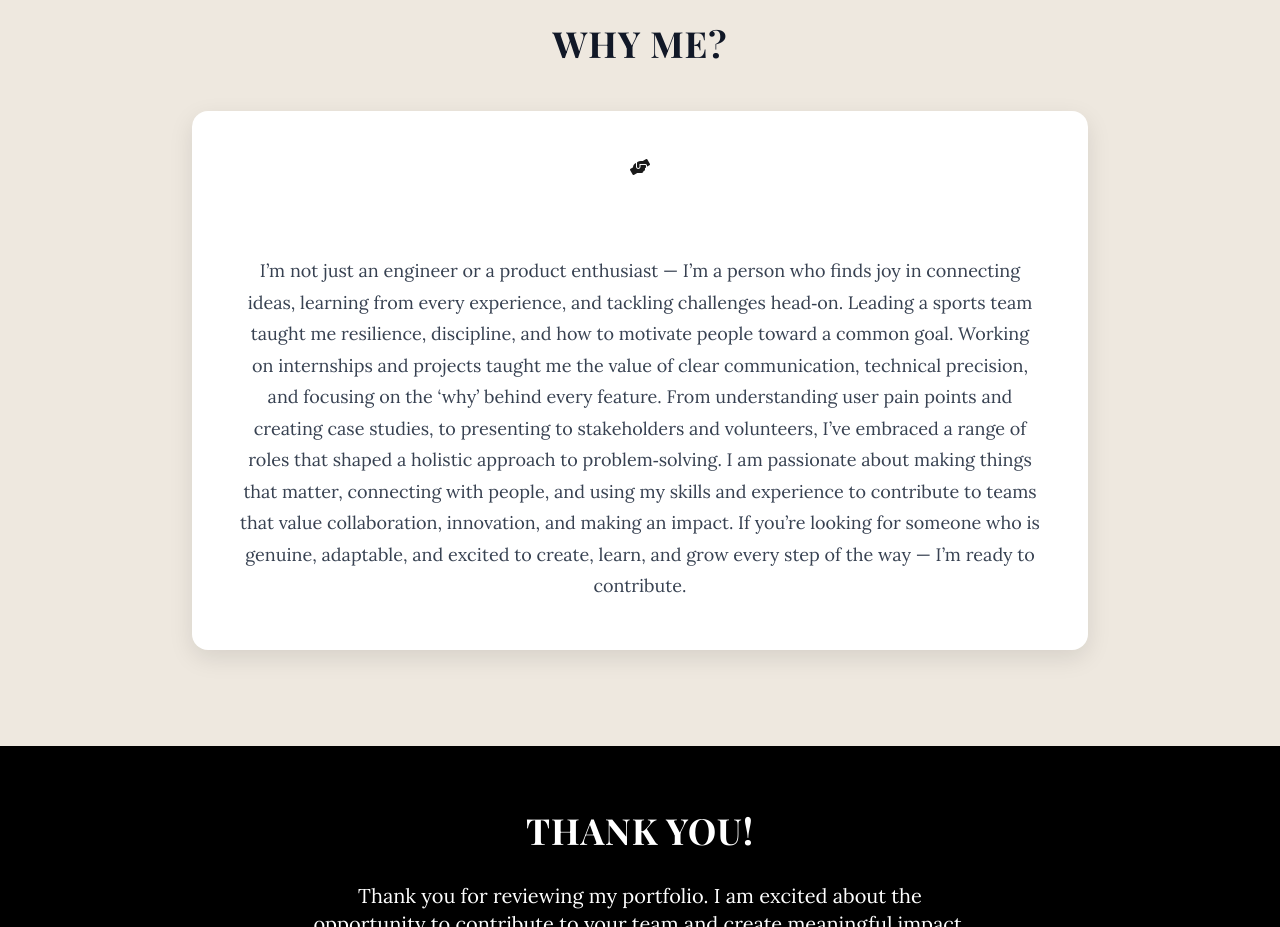
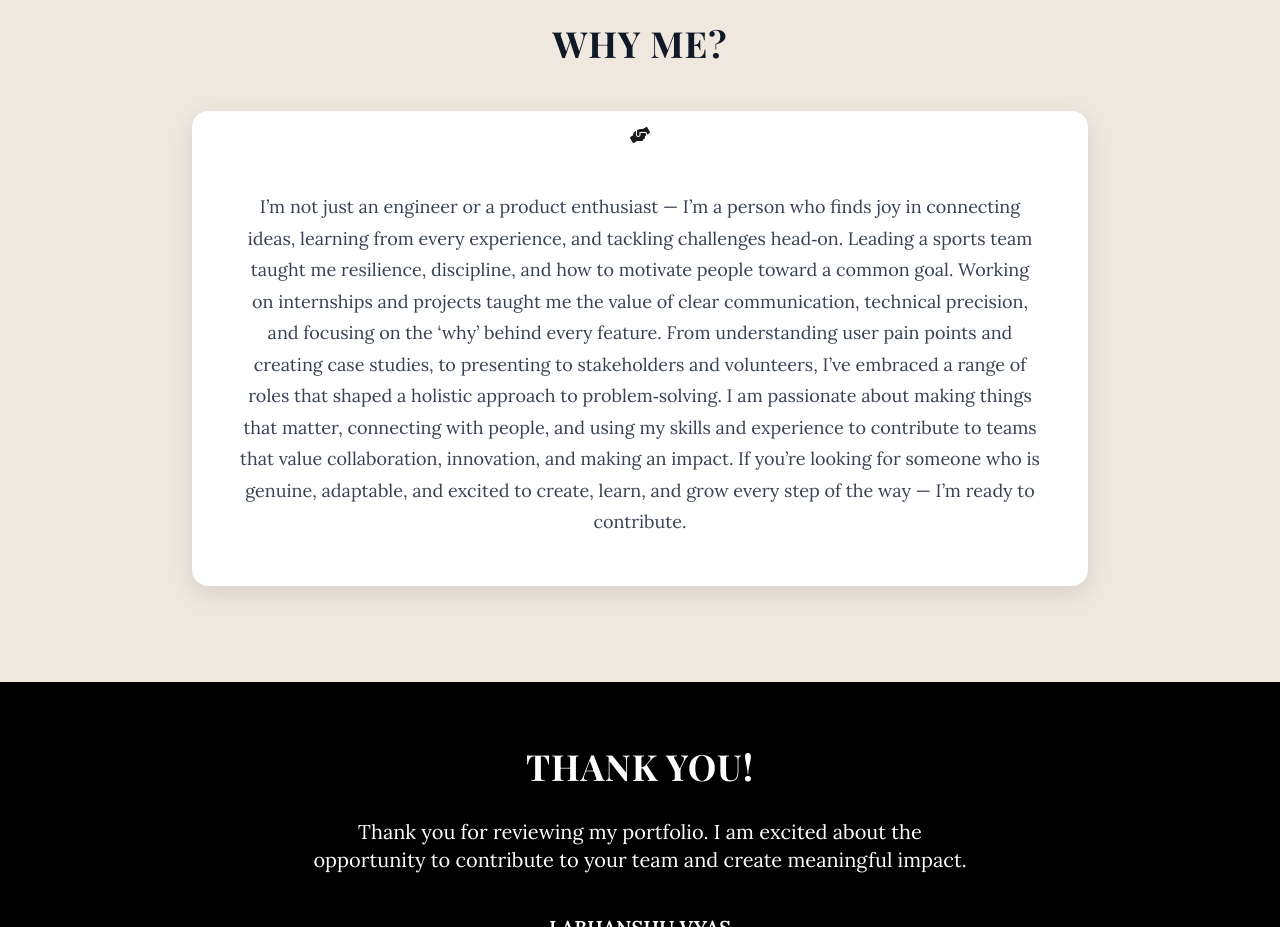
Before and after one commit to Labhanshuvyas/Labhanshuvyas.github.io, a plain HTML site: page index.html in a window 1280 px wide. Shown: the part 4200-5127 px from the top of the page. Drawn offline with nearby package versions, Linux system fonts and the light colour scheme.

Commit message:
Update index.html

```diff
--- a/index.html
+++ b/index.html
@@ -423,8 +423,8 @@
             color: #1A1A1A; /* Changed icon color to black */
             width: 80px; /* Reverted size */
             height: 80px; /* Reverted size */
-            margin-bottom: 0rem; /* No margin-bottom on icon */
-            margin-top: 0rem; /* Pushed further up to create more space from top of box */
+            margin-bottom: -2rem; /* No margin-bottom on icon */
+            margin-top: -2rem; /* Pushed further up to create more space from top of box */
         }
 
         #why-me-text {
```
